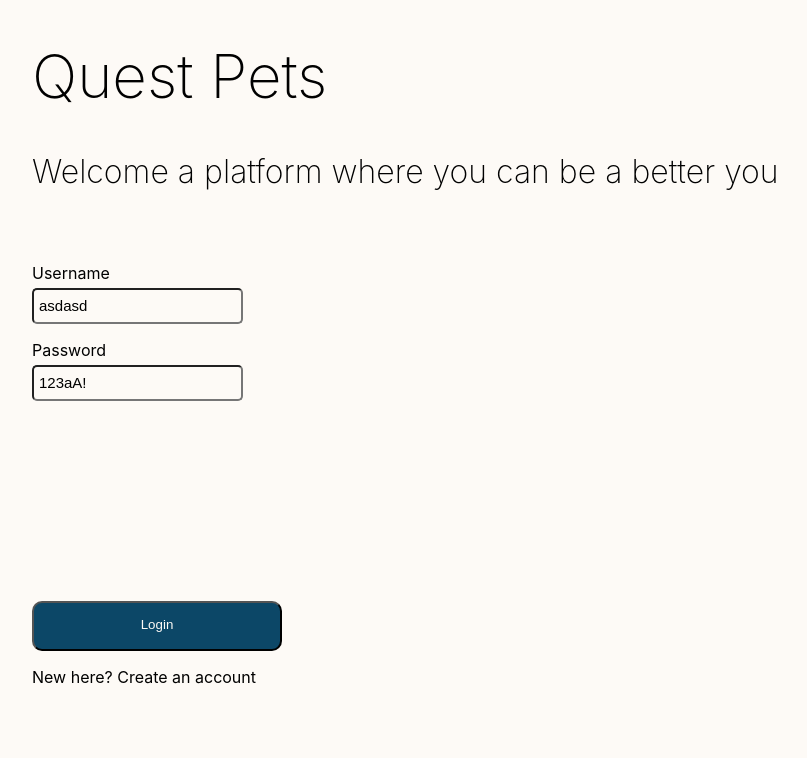
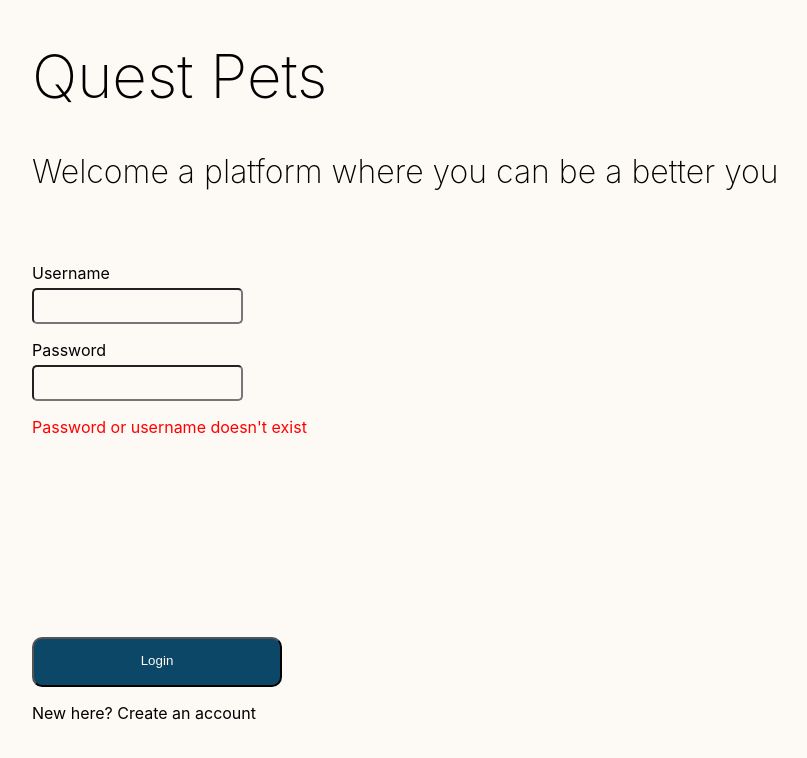
Before and after one commit to CSC207-2022F-UofT/course-project-blob-daily, a React (Create React App) app in the folder frontend/: page / in a window 1280 px wide. Shown: the top 758 px of the page, without its empty margins (18-825 px from the left). Built offline with nearby package versions, Linux system fonts and the light colour scheme.

Commit message:
added api calls

```diff
--- a/frontend/src/App.js
+++ b/frontend/src/App.js
@@ -7,21 +7,79 @@ import Settings from "./Pages/Settings";
 import {
     BrowserRouter as Router,
     Routes,
-    Route
+    Route, useNavigate
 } from "react-router-dom";
 import Login from "./Pages/Login";
+import {useState} from "react";
 
 function App() {
+
+    const [username, setUsername] = useState("");
+    const [password, setPassword] = useState("");
+
+    const [sessionId, setSessionID] = useState("");
+
+    const [usernameFailed, setUsernameFailed] = useState(false)
+
+
+    const loginReq = `http://localhost:8080/login?username=${username}&password=${password}`
+
+    const navigate = useNavigate();
+
+
+    async function handleLoginClick() {
+
+
+        const session = (
+            fetch(loginReq, {
+                method: "post",
+            }).then((response) => {
+                if (response.status === 200) {
+                    console.log("login success");
+
+                    navigate('/home');
+                    return response.json();
+                } else {
+                    console.log(`invalid: ${response.status}`);
+                    setUsernameFailed(true);
+                }
+            }).then((data) => {
+                return data.id;
+            })
+        )
+        const sesid = await session;
+        setSessionID(sesid)
+        console.log(sesid)
+
+    }
+
+    function handleUsername(e){
+        setUsername(e.target.value)
+    }
+
+    function handlePassword(e){
+        setPassword(e.target.value)
+    }
+
+
+
   return (
-      <Router>
+
           <Routes>
-              <Route path="/" element={<Login />} />
-              <Route path="/home" element={<Home />} />
-              <Route path="/friends" element={<Friends />} />
-              <Route path="/shop" element={<Shop />} />
-              <Route path="/settings" element={<Settings />} />
+              <Route path="/" element={<Login
+                  handleLoginClick={handleLoginClick}
+                  username={username}
+                  password={password}
+                  handleUsername={handleUsername}
+                  handlePassword={handlePassword}
+                  usernameFailed = {usernameFailed}
+              />} />
+              <Route path="/home" element={<Home sessionId={sessionId}/>} />
+              <Route path="/friends" element={<Friends sessionId={sessionId}/>} />
+              <Route path="/shop" element={<Shop sessionId={sessionId}/>} />
+              <Route path="/settings" element={<Settings sessionId={sessionId}/>} />
           </Routes>
-      </Router>
+
   );
 }
 
--- a/frontend/src/Pages/Friends.css
+++ b/frontend/src/Pages/Friends.css
@@ -11,11 +11,20 @@
 
 .Request {
     display: flex;
-    flex-direction: row;
+    flex-direction: column;
 }
 
 .Request p {
     padding: 5px;
+}
+
+.RequestUser{
+    display: flex;
+    flex-direction: row;
+}
+
+.RequestUser p {
+    margin-bottom: 0px;
 }
 
 .requestTitle {
--- a/frontend/src/Pages/Login.js
+++ b/frontend/src/Pages/Login.js
@@ -2,39 +2,12 @@ import React, {useState, useCallback} from "react";
 
 import {resolvePath, useNavigate} from 'react-router-dom';
 import "./Login.css"
+import ShowError from "../Components/showError";
 
-export var ses;
 
-function Login() {
-    const [username, setUsername] = useState("asdasd");
-    const [password, setPassword] = useState("123aA!");
 
-    const navigate = useNavigate();
+function Login(props) {
     // const handleLoginClick = useCallback(() => navigate('/home', {replace: true}), [navigate]);
-    const loginReq = `http://localhost:8080/login?username=${username}&password=${password}`
-
-    ses = (
-        async function handleLoginClick() {
-            const session = (
-                fetch(loginReq, {
-                    method: "post",
-                }).then((response) => {
-                    if (response.status === 200) {
-                        console.log("login success");
-                        navigate('/home');
-                        return response.json();
-                    } else {
-                        console.log(`invalid: ${response.status}`);
-                    }
-                }).then((data) => {
-                    return data.id;
-                })
-            )
-            const sesid = await session;
-            console.log(sesid);
-            return sesid;
-        })
-
 
     return(
         <div className="login">
@@ -45,17 +18,23 @@ function Login() {
             <p>Username</p>
             <input
                 className="answerBox"
-                value={username}
-                onChange={(e) => setUsername(e.target.value)}
+                value={props.username}
+                onChange={(e) => {props.handleUsername(e)}}
             />
+
+
+            {props.usernameFailed && <ShowError error={"Username doesn't exist"}/>}
 
             <p>Password</p>
             <input
                 className="answerBox"
-                value={password}
-                onChange={(e) => setPassword(e.target.value)}
+                value={props.password}Ï
+                onChange={(e) => {props.handlePassword(e)}}
+                type="password"
             />
-            <button className="loginButton" onClick={ses}>
+            <ShowError error={"Password or username doesn't exist"}/>
+
+            <button className="loginButton" onClick={props.handleLoginClick}>
                 <p>Login</p>
             </button>
             <p>New here? Create an account</p>
--- a/frontend/src/Pages/Settings.css
+++ b/frontend/src/Pages/Settings.css
@@ -32,5 +32,9 @@
 
 .account {
     color: red;
+    margin-left: 100px;
+}
+
+.errorTextSettings {
     padding-left: 100px;
 }
--- a/frontend/src/Pages/Settings.js
+++ b/frontend/src/Pages/Settings.js
@@ -2,17 +2,18 @@ import './Settings.css'
 import Navbar from "../Components/navbar";
 import React, {useCallback, useState} from "react";
 import {useNavigate} from "react-router-dom";
-import ses from './Login'
+import ShowError from "../Components/showError";
 
-function Settings(){
+
+function Settings(props){
     const [username, setUsername] = useState("new username ...");
     const [password, setPassword] = useState("new password ...");
-    const session = ses;
-    console.log(session);
+
+    console.log(props.sessionId);
 
     const navigate = useNavigate();
-    const logoutReq = `http://localhost:8080/logout?sessionID=${session}`
-    const deleteReq = `http://localhost:8080/delete?sessionID=${session}`
+    const logoutReq = `http://localhost:8080/logout?sessionID=${props.sessionId}`
+    const deleteReq = `http://localhost:8080/delete?sessionID=${props.sessionId}`
 
     function handleLogoutClick(){
         fetch(logoutReq, {
@@ -51,8 +52,11 @@ function Settings(){
                     />
                     <p className="blue">Send</p>
                 </div>
+                <div className="errorTextSettings">
+                    <ShowError error={"Invalid Username"}/>
+                </div>
 
-                <div className="settingsForm space">
+                <div className="settingsForm">
                     <input
                         className="answerBox"
                         value={password}
@@ -60,6 +64,9 @@ function Settings(){
                     />
                     <p className="blue">Send</p>
                 </div>
+            <div className="errorTextSettings space">
+                <ShowError error={"Invalid Password"}/>
+            </div>
 
 
                 <div>
--- a/frontend/src/Pages/Shop.js
+++ b/frontend/src/Pages/Shop.js
@@ -4,6 +4,7 @@ import 'scrollable-component';
 import ShopItem from "../Components/shopitems";
 import Item from "../api/Item";
 import Pet from "../api/Pet"
+import ShowError from "../Components/showError";
 
 function Shop(){
     return(
@@ -24,6 +25,7 @@ function Shop(){
                         <p>|</p>
                         <p>Reset</p>
                     </div>
+                    <ShowError error={"Not enough money"}/>
 
                 </div>
 
--- a/frontend/src/Pages/home.css
+++ b/frontend/src/Pages/home.css
@@ -4,7 +4,9 @@
     display: flex;
     justify-content: space-evenly;
 }
-
+.feed h2{
+    font-weight: 200;
+}
 .feed {
     display: flex;
     flex-direction: column;
--- a/frontend/src/Pages/home.js
+++ b/frontend/src/Pages/home.js
@@ -9,6 +9,7 @@ function Home(){
             <Navbar curPage={0}/>
             <div className="homeMain">
                 <div className="feed">
+                    <h2>Add Friends to see their accomplishments</h2>
                     <Feeditem />
                     <Feeditem />
                     <Feeditem />
--- a/frontend/src/api/Friend.js
+++ b/frontend/src/api/Friend.js
@@ -1,14 +1,16 @@
 import { Component } from "react";
 
 class Friend extends Component{
-    state = {
-        friends: []
-    };
+    constructor(props) {
+        super(props);
+        this.state = {friends: []};
+        // this.remove = this.remove.bind(this);
+        // this.handleBuy = this.handleBuy.bind(this);
+    }
 
 
     async componentDidMount() {
-        const session = ""
-        const response = await fetch(`http://localhost:8080/getFriend?sessionID=${session}`);
+        const response = await fetch(`http://localhost:8080/getFriend?sessionID=${(this.props.sessionId)}`);
         const body = await response.json();
 
         if (response.status === 200) {
--- a/frontend/src/api/Invitation.js
+++ b/frontend/src/api/Invitation.js
@@ -1,6 +1,5 @@
 import { Component } from "react";
 
-var session = "";
 class Invitation extends Component{
     constructor(props) {
         super(props);
@@ -10,7 +9,7 @@ class Invitation extends Component{
     }
 
     async componentDidMount() {
-        const response = await fetch(`http://localhost:8080/friends/getInvite?sessionID=${session}&isReceiver=true`);
+        const response = await fetch(`http://localhost:8080/friends/getInvite?sessionID=${(this.props.sessionId)}&isReceiver=true`);
         const body = await response.json();
 
         if (response.status === 200) {
@@ -19,11 +18,11 @@ class Invitation extends Component{
     }
 
     async handleAccept(id) {
-        const response = await fetch(`http://localhost:8080/acceptInvite?senderID=${id}&receiverID=${session}`)
+        const response = await fetch(`http://localhost:8080/acceptInvite?senderID=${id}&receiverID=${(this.props.sessionId)}`)
     }
 
     async handleDecline(id) {
-        const response = await fetch(`http://localhost:8080/declineInvite?senderID=${id}&recieverID=${session}`)
+        const response = await fetch(`http://localhost:8080/declineInvite?senderID=${id}&recieverID=${(this.props.sessionId)}`)
     }
 
     render() {
--- a/frontend/src/index.js
+++ b/frontend/src/index.js
@@ -1,5 +1,6 @@
 import React from 'react';
 import ReactDOM from 'react-dom/client';
+import { BrowserRouter } from 'react-router-dom';
 import './index.css';
 import App from './App';
 import reportWebVitals from './reportWebVitals';
@@ -7,7 +8,9 @@ import reportWebVitals from './reportWebVitals';
 const root = ReactDOM.createRoot(document.getElementById('root'));
 root.render(
   <React.StrictMode>
-    <App />
+      <BrowserRouter>
+          <App />
+      </BrowserRouter>
   </React.StrictMode>
 );
 
```
Also changed, not shown: frontend/src/Pages/Friends.js (+16 -18 lines).
